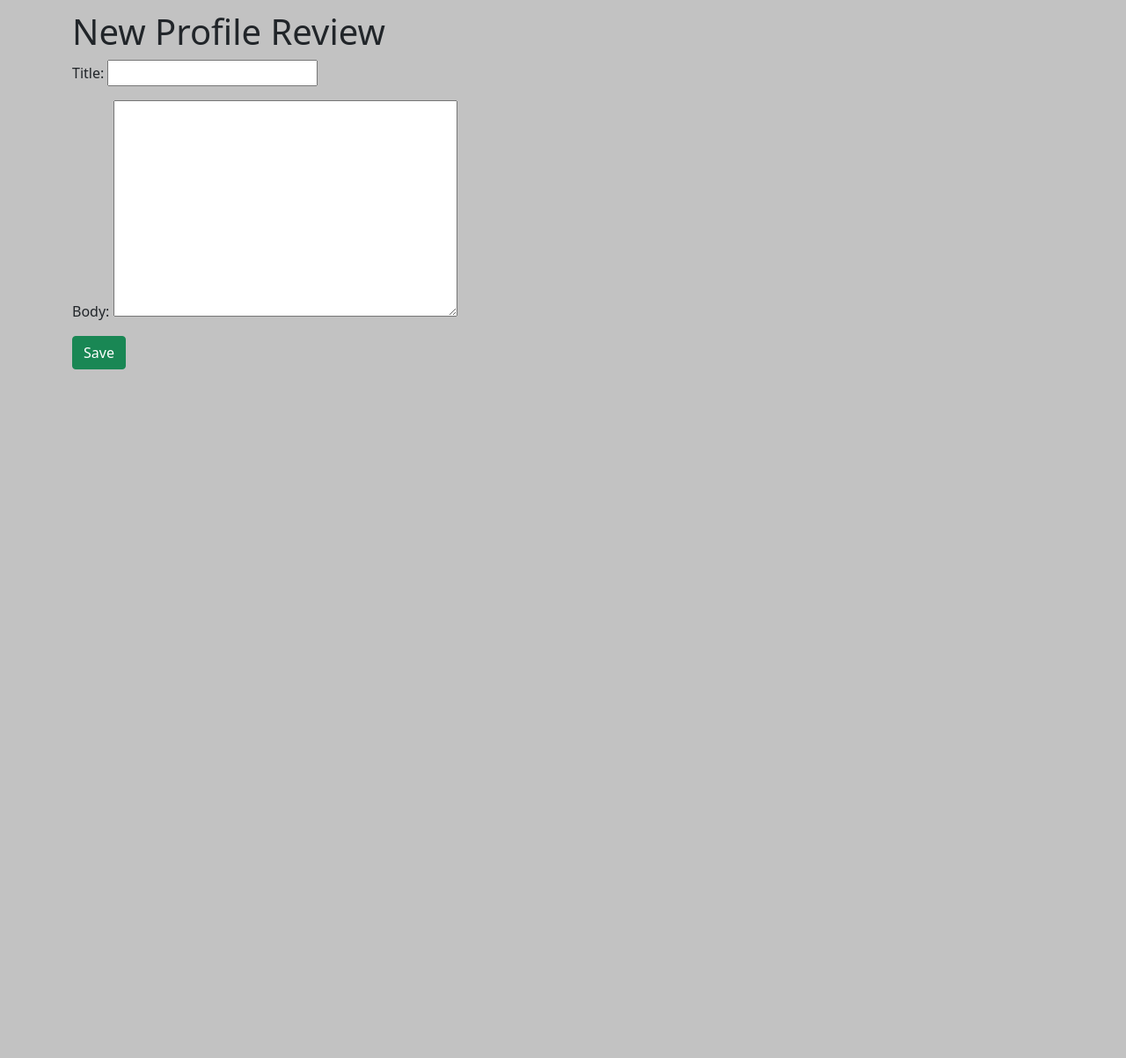
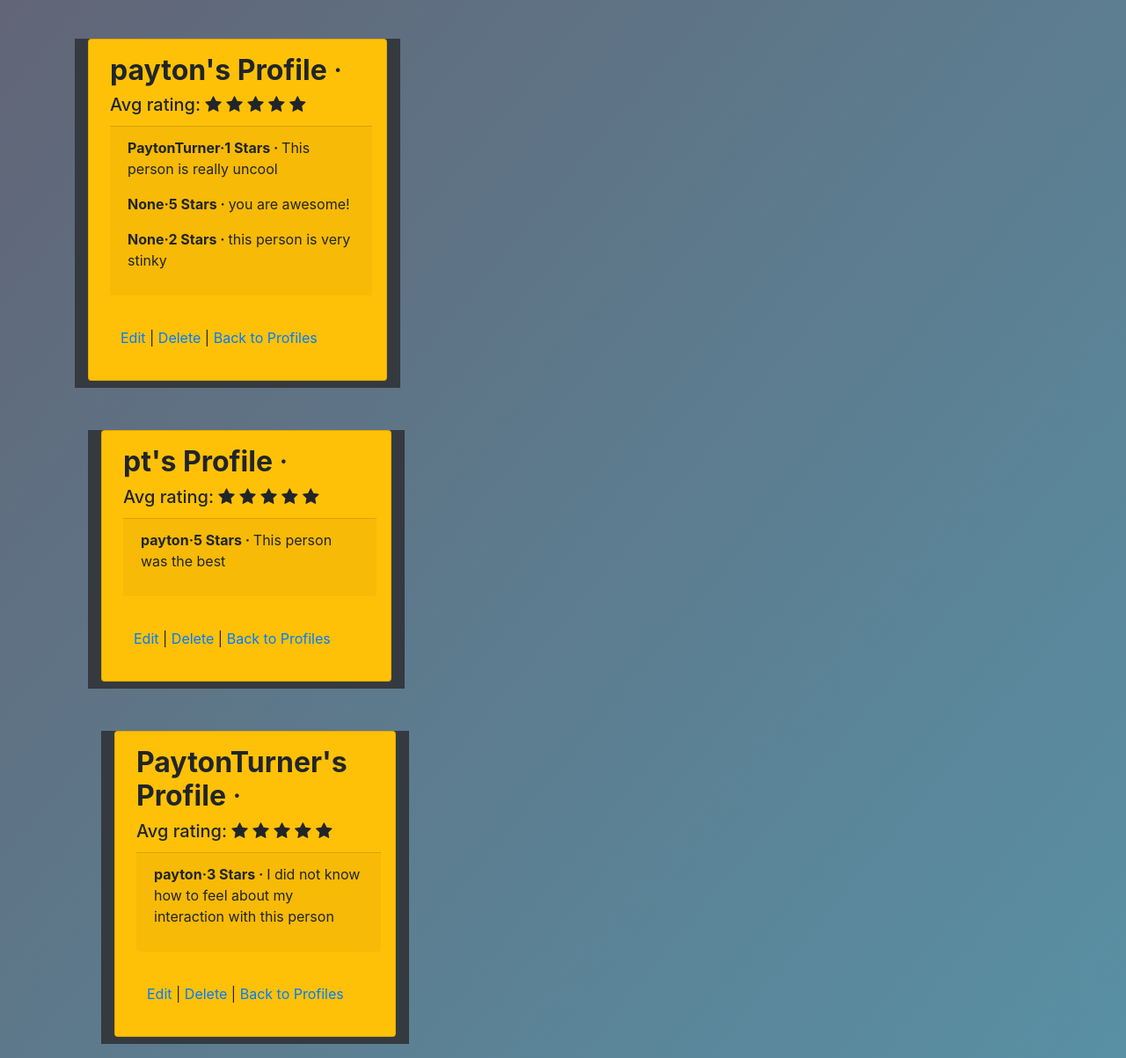
Before and after one commit to jdbennett1/starU-app, a Django app: page /articles/new/ in a window 1280 px wide. Shown: the part 337-1540 px from the top of the page at 88% size. Before the commit the page ends 757 px from the top, so only its background shows below. Run offline with Django 4.2, Linux system fonts and the light colour scheme; a user stored in the database is signed in; data comes from the database, SQL or seed files in the repository; both versions use the stored data as it was after the commit.

Commit message:
reviews and stars

```diff
--- a/articles/models.py
+++ b/articles/models.py
@@ -14,25 +14,12 @@
         get_user_model(),
         on_delete=models.CASCADE,
     )
-    def average_rating(self) -> float:
-        return Rating.objects.filter(article=self).aggregate(Avg("rating"))["rating__avg"] or 0
 
     def __str__(self):
-        return f"{self.title}: {self.average_rating()}"
-
-   # def __str__(self):
-    #    return self.title
+        return self.title
 
     def get_absolute_url(self):
         return reverse("article_detail", args=[str(self.id)])
-
-class Rating(models.Model):
-    user = models.ForeignKey(get_user_model(), on_delete=models.CASCADE)
-    post = models.ForeignKey(Article, on_delete=models.CASCADE)
-    rating = models.IntegerField(default=0)
-
-    def __str__(self):
-        return f"{self.post.title}: {self.rating}"
 
 
 class Comment(models.Model):
@@ -52,3 +39,21 @@
 
     def get_absolute_url(self):
         return reverse("article_list")
+
+
+class Review(models.Model):
+    article = models.ForeignKey(
+        Article,
+        on_delete=models.CASCADE,
+        related_name="reviews" # new
+    )
+    author = models.ForeignKey(get_user_model(),models.CASCADE,null=True)
+    comment = models.TextField(max_length = 250)
+    rate = models.IntegerField(default=0)
+    created_at = models.DateTimeField(auto_now_add=True)
+
+    def __str__(self):
+        return str(self.id)
+
+    def get_absolute_url(self):
+        return reverse('article_list')
--- a/articles/urls.py
+++ b/articles/urls.py
@@ -1,22 +1,24 @@
 from django.urls import path
-
-from .views import (
-    ArticleListView,
-    ArticleUpdateView,
-    ArticleDetailView,
-    ArticleDeleteView,
-    ArticleCreateView,
-    rate,
-    index,  # new
-)
+from . import views
+#from .views import (
+ #   ArticleListView,
+  #  ArticleUpdateView,
+   # ArticleDetailView,
+    #ArticleDeleteView,
+    #ArticleCreateView,
+ #   rate,
+  #  index,
+   # Review_rate  # new
+#)
 
 urlpatterns = [
 
-    path("<int:pk>/edit/", ArticleUpdateView.as_view(), name="article_edit"),
-    path("<int:pk>/", ArticleDetailView.as_view(), name="article_detail"),
-    path("<int:pk>/delete/", ArticleDeleteView.as_view(), name="article_delete"),
-    path("new/", ArticleCreateView.as_view(), name="article_new"),  # new
-    path("", ArticleListView.as_view(), name="article_list"),
-    path('rate/<int:post_id>/<int:rating>/', rate),
-    path('', index),
+    path("<int:pk>/edit/", views.ArticleUpdateView.as_view(), name="article_edit"),
+    path("<int:pk>/", views.ArticleDetailView.as_view(), name="article_detail"),
+    path("<int:pk>/delete/", views.ArticleDeleteView.as_view(), name="article_delete"),
+    path("new/", views.ArticleCreateView.as_view(), name="article_new"),  # new
+    path("", views.ArticleListView.as_view(), name="article_list"),
+    #path('rate/<int:post_id>/<int:rating>/', views.rate),
+    #path('', index),
+    path('review/', views.Review_rate, name='review')
 ]
--- a/articles/views.py
+++ b/articles/views.py
@@ -3,8 +3,9 @@
 from django.views.generic.edit import UpdateView, DeleteView, CreateView
 from django.urls import reverse_lazy
 from .models import Article
-from .models import Rating
-from django.shortcuts import render
+
+from .models import Review
+from django.shortcuts import redirect, render
 from django.http import HttpResponse
 from django.http import HttpRequest
 
@@ -42,13 +43,11 @@
         return obj.author == self.request.user
 
 
-class ArticleCreateView(LoginRequiredMixin, CreateView):
+class ArticleCreateView(LoginRequiredMixin, ListView):
     model = Article
     template_name = "article_new.html"
-    fields = (
-        "title",
-        "body",
-    )
+
+
 
     def form_valid(self, form):
         form.instance.author = self.request.user
@@ -67,3 +66,12 @@
     Rating.objects.filter(article=article, user=request.user).delete()
     article.rating_set.create(user=request.user, rating=rating)
     return index(request)
+
+def Review_rate(request):
+    if request.method == "GET":
+        article_id = request.GET.get('article_id')
+        comment = request.GET.get('comment')
+        rate = request.GET.get('rate')
+        author = request.GET.get('author')
+        Review(article_id=article_id,author=author,comment=comment,rate=rate).save()
+        return redirect('article_new')
--- a/django_project/urls.py
+++ b/django_project/urls.py
@@ -16,7 +16,8 @@
 # config/urls.py
 from django.contrib import admin
 from django.urls import path, include  # new
-from django.views.generic.base import TemplateView  # new
+from django.views.generic.base import TemplateView
+ # new
 
 urlpatterns = [
     path("admin/", admin.site.urls),
@@ -26,4 +27,6 @@
     path('ratings/', include('star_ratings.urls', namespace='ratings')),
     path("", TemplateView.as_view(template_name="home.html"), name="home"),
     path("", include("pages.urls")),  # new
+
+
 ]
--- a/templates/article_new.html
+++ b/templates/article_new.html
@@ -1,10 +1,116 @@
 {% extends 'base.html' %}
+
+{% block title %}Articles{% endblock title %}
 {% block content %}
+{% for article in object_list %}
 
-<body style="background-color:#C2C2C2;"></body>
-<h1>New Profile Review</h1>
-<form action="" method="post">{% csrf_token %}
-    {{ form.as_p }}
-    <button class="btn btn-success ml-2" type="submit">Save</button>
-</form>
-{% endblock content %}
+<html lang="en">
+
+<head>
+    <meta charset="utf-8">
+    <meta name="viewport" content="width=device-width, initial-scale=1, shrink-to-fit=no">
+    <link rel="stylesheet" href="https://cdn.jsdelivr.net/npm/bootstrap@4.0.0/dist/css/bootstrap.min.css"
+        integrity="sha384-Gn5384xqQ1aoWXA+058RXPxPg6fy4IWvTNh0E263XmFcJlSAwiGgFAW/dAiS6JXm" crossorigin="anonymous">
+    <link rel="stylesheet" href="https://cdnjs.cloudflare.com/ajax/libs/font-awesome/4.7.0/css/font-awesome.min.css">
+    <meta charset="UTF-8">
+    <title>Rating</title>
+</head>
+
+<body style="background-image: linear-gradient(to bottom right, rgb(98, 96, 113), rgb(89, 144, 164));">
+    <style>
+        .rating-list li {
+            float: right;
+            color: #ddd;
+            padding: 10px 5px;
+        }
+
+        .rating-list li:hover,
+        .rating-list li:hover~li {
+            color: orange;
+        }
+
+        .rating-list {
+            display: inline-block;
+            list-style: none;
+        }
+
+        .checked {
+            color: orange;
+        }
+    </style>
+
+    <div class="container mt-5 mb-3">
+        <div class="row">
+            <div class="col-md-4 bg-dark">
+                <div class="card p-3 mb-2 bg-warning">
+
+                    <div class="d-flex flex-row align-items-center">
+
+                        <div class="ms-2 c-details">
+                            <h2><span class="font-weight-bold">{{ article.title }} </span> &middot;</h2>
+                            <h3> <span class="text-muted"> </span></h3>
+                            <h5 class="card-title">Avg rating:
+                                <span class="fa fa-star {% if article.average_rating > 0 %} checked {% endif %}"></span>
+                                <span class="fa fa-star {% if article.average_rating > 1 %} checked {% endif %}"></span>
+                                <span class="fa fa-star {% if article.average_rating > 2 %} checked {% endif %}"></span>
+                                <span class="fa fa-star {% if article.average_rating > 3 %} checked {% endif %}"></span>
+                                <span class="fa fa-star {% if article.average_rating > 4 %} checked {% endif %}"></span>
+                            </h5>
+
+                            <div class="card-footer">
+                                {% for review in article.reviews.all %}
+                                <p>
+                                    <span class="font-weight-bold">
+                                        {{review.author}}&middot;{{ review.rate }} Stars &middot;
+                                    </span>
+                                    {{ review.comment }}
+                                    {% endfor %}
+                            </div>
+                        </div>
+                    </div>
+
+                    <div class="card-body">
+                        <!-- Changes start here! -->
+                        <p></p>
+                        <a href="{% url 'article_edit' article.pk %}">Edit</a> |
+                        <a href="{% url 'article_delete' article.pk %}">Delete</a> |
+                        <a href="{% url 'article_list' %}">Back to Profiles</a>
+
+
+                    </div>
+
+
+                </div>
+
+            </div>
+
+        </div>
+        {% endfor %}
+        {% endblock content %}
+
+
+
+        <!--<div class="card">
+            <div class="card-header">
+                <span class="font-weight-bold">{{ article.title }}</span> &middot;
+                <span class="text-muted">by {{ article.author }}
+                    | {{ article.date }}</span>
+            </div>
+            >
+            <div class="card-footer">
+                {% for comment in article.comments.all %}
+                <p>
+                    <span class="font-weight-bold">
+                        {{ comment.author }} &middot;
+                    </span>
+                    {{ comment }}
+                </p>
+                {% endfor %}
+            </div>
+             -->
+
+    </div>
+</body>
+
+</html>
+<br />
--- a/templates/registration/login.html
+++ b/templates/registration/login.html
@@ -2,7 +2,7 @@
 {% block title %}Log In{% endblock title %}
 {% block content %}
 
-<body style="background-color:#C2C2C2;"></body>
+<body style="background-image: linear-gradient(to bottom right, rgb(98, 96, 113), rgb(89, 144, 164));">
     <h2>Log In</h2>
     <form method="post">
         {% csrf_token %}
```
Also changed, not shown: articles/admin.py (+6 -2 lines), templates/article_list.html (+35 -41 lines), articles/migrations/0004_rating.py (added), articles/migrations/0005_review.py (added), articles/migrations/0006_delete_rating.py (added), articles/migrations/0007_alter_review_author.py (added), articles/migrations/0008_review_article.py (added), db.sqlite3. Lines whose indentation alone changed are shown as unchanged.
